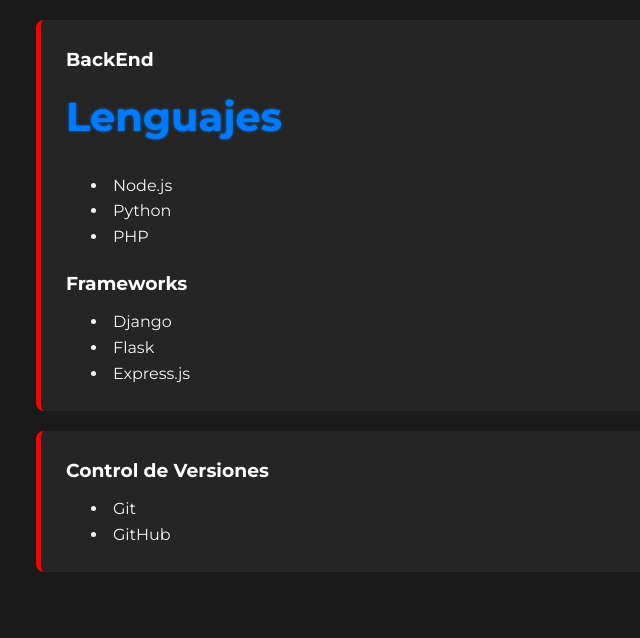
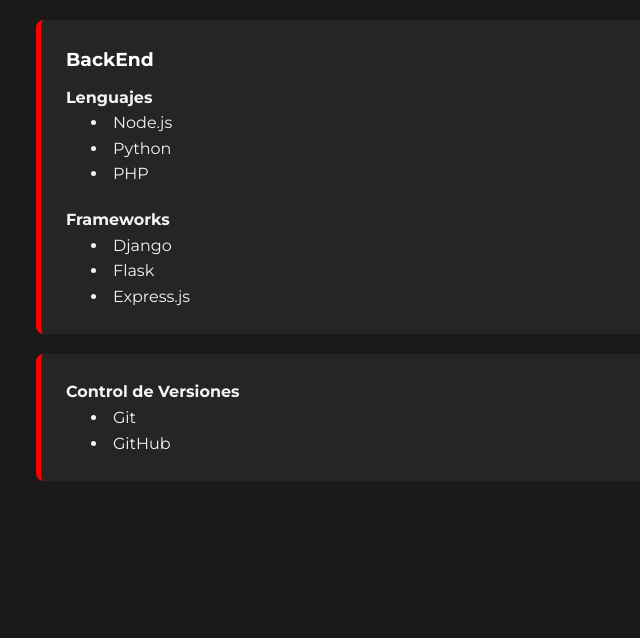
Before and after one commit to oliversmd/Portafolio, a plain HTML site: page index.html in a window 1280 px wide. Shown: the part 3053-3691 px from the top of the page, without its empty margins (104-744 px from the left). Drawn offline with Linux system fonts and the light colour scheme.

Commit message:
Update index.html

```diff
--- a/index.html
+++ b/index.html
@@ -110,14 +110,14 @@
 
             <div class="stack-card">
                 <h3>BackEnd</h3>
-                <h2>Lenguajes</h2>
+                <h4>Lenguajes</h4>
                 <div class="stack-li">
                     <li>Node.js</li>
                     <li>Python</li>
                     <li>PHP</li>
                 </div>
 
-                <h3 style="padding-top: 20px;">Frameworks</h3>
+                <h4 style="padding-top: 20px;">Frameworks</h4>
                 <div class="stack-li">
                     <li>Django</li>
                     <li>Flask</li>
@@ -126,7 +126,7 @@
             </div>
 
             <div class="stack-card">
-                <h3>Control de Versiones</h3>
+                <h4>Control de Versiones</h4>
                 <div class="stack-li">
                     <li>Git</li>
                     <li>GitHub</li>
```
Lines whose indentation alone changed are shown as unchanged.
